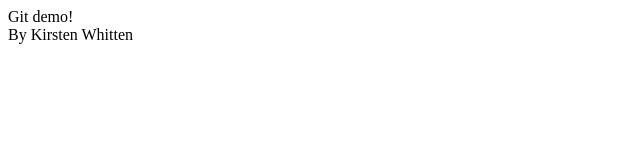
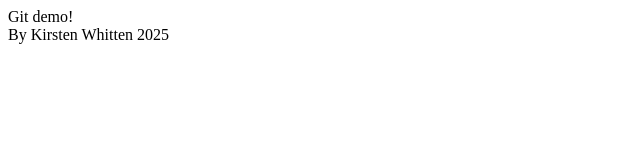
Before and after one commit to kirstenwhitten/new-repo, a plain HTML site: page index.html in a window 1280 px wide. Shown: the full height of the page, 0-640 px from the left. Drawn offline with Linux system fonts and the light colour scheme.

Commit message:
update footer

```diff
--- a/index.html
+++ b/index.html
@@ -7,6 +7,6 @@
   </head>
   <body>
     <header>Git demo!</header>
-    <footer>By Kirsten Whitten</footer>
+    <footer>By Kirsten Whitten 2025</footer>
   </body>
 </html>
```
